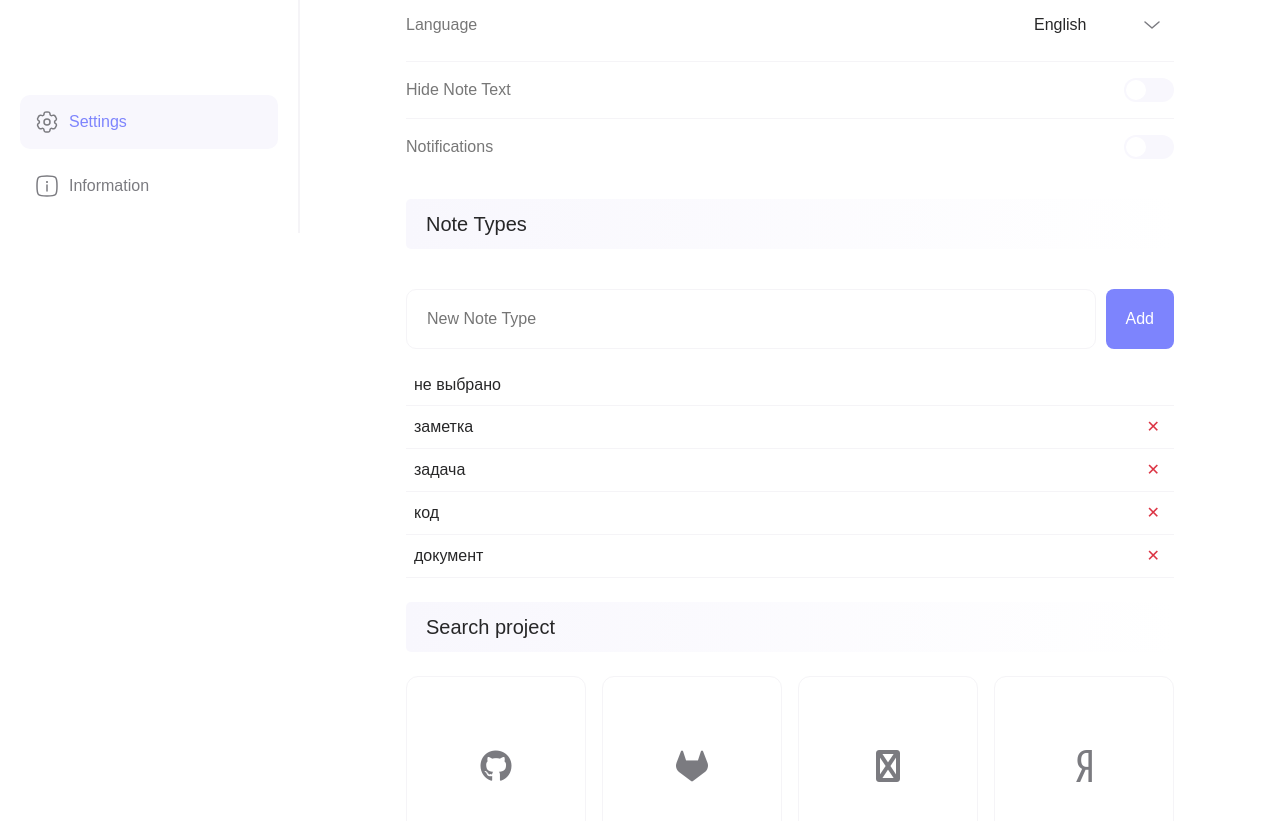
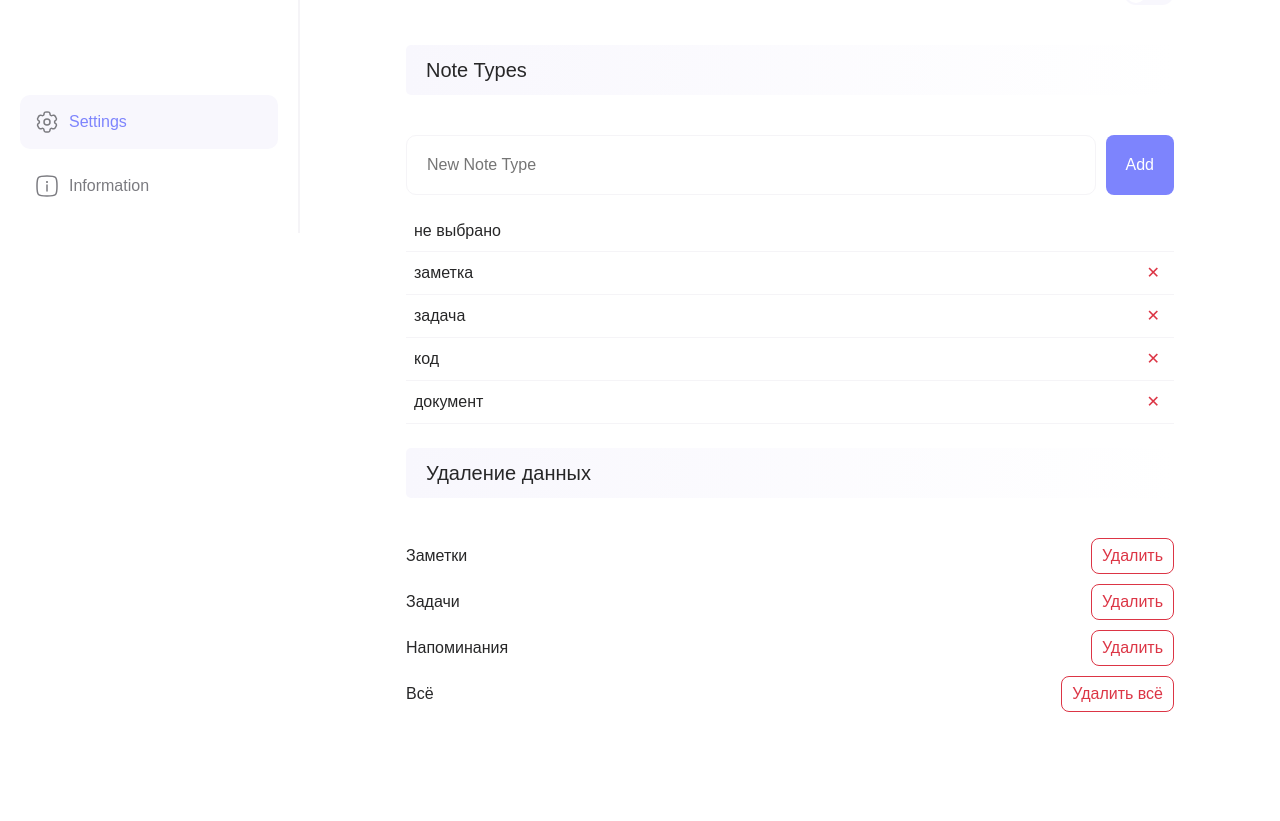
Before and after one commit to NewJ4sus/Once-You, a React (Vite) app: page /settings in a window 1280 px wide. Shown: the part 567-1388 px from the top of the page. After the commit the page ends 1347 px from the top, so only its background shows below. Built offline with nearby package versions, Linux system fonts and the light colour scheme; no server answers; the database is empty; sample sign-in values are in the browser's storage.

Commit message:
update settings

```diff
--- a/src/components/Asides/Menu/Menu.tsx
+++ b/src/components/Asides/Menu/Menu.tsx
@@ -109,7 +109,7 @@ const Menu: React.FC<MenuProps> = ({ namePage }) => {
                         <span>{t('menu.settings')}</span>
                     </Link>
                 </li>
-                <li className={`sidebar-menu-item mobile-hidden${namePage === "Information" ? "active" : ""}`}>
+                <li className={`sidebar-menu-item mobile-hidden ${namePage === "Information" ? "active" : ""}`}>
                     <Link to="/information" onClick={handleMenuItemClick}>
                         <SVG name="info"/>
                         <span>{t('menu.information')}</span>
--- a/src/components/Headers/Headers.tsx
+++ b/src/components/Headers/Headers.tsx
@@ -50,7 +50,7 @@ const Headers: React.FC<HeadersProps> = ({ namePage }) => {
   return (
     <header>
       <div className="header-left">
-        <span className="bold">Once You <kbd className='kdb-version'>v.1.0</kbd></span>
+        <span className="bold">Once You <kbd className='kdb-version'>v.1.0.0</kbd></span>
         <span className="header-left__namePage">
           {namePage}
         </span>
--- /dev/null
+++ b/src/config/userData.ts
@@ -0,0 +1,45 @@
+import { db, auth } from "./firebase"; // путь скорректируйте под ваш проект
+import { collection, getDocs, deleteDoc, doc } from "firebase/firestore";
+
+// Удалить все заметки (и их контент)
+export async function deleteAllNotes() {
+  if (!auth.currentUser) return;
+  const userId = auth.currentUser.uid;
+  const notesSnapshot = await getDocs(collection(db, "notes", userId, "userNotes"));
+  for (const noteDoc of notesSnapshot.docs) {
+    const noteData = noteDoc.data();
+    if (noteData.contentRef) {
+      await deleteDoc(doc(db, "noteContents", noteData.contentRef));
+    }
+    await deleteDoc(doc(db, "notes", userId, "userNotes", noteDoc.id));
+  }
+}
+
+// Удалить все задачи
+export async function deleteAllTasks() {
+  if (!auth.currentUser) return;
+  const userId = auth.currentUser.uid;
+  const tasksSnapshot = await getDocs(collection(db, "tasks", userId, "userTasks"));
+  for (const taskDoc of tasksSnapshot.docs) {
+    await deleteDoc(doc(db, "tasks", userId, "userTasks", taskDoc.id));
+  }
+}
+
+// Удалить все напоминания
+export async function deleteAllReminders() {
+  if (!auth.currentUser) return;
+  const userId = auth.currentUser.uid;
+  const remindersSnapshot = await getDocs(collection(db, "reminders", userId, "userReminders"));
+  for (const reminderDoc of remindersSnapshot.docs) {
+    await deleteDoc(doc(db, "reminders", userId, "userReminders", reminderDoc.id));
+  }
+}
+
+// Удалить всё сразу
+export async function deleteAllUserData() {
+  await Promise.all([
+    deleteAllNotes(),
+    deleteAllTasks(),
+    deleteAllReminders(),
+  ]);
+}
--- a/src/config/userSettings.ts
+++ b/src/config/userSettings.ts
@@ -5,11 +5,9 @@ interface UserSettings {
     firstName: string;
     lastName: string;
     themeColor: 'light' | 'dark';
-    themeType: 'standard' | 'glass';
     background: 'solid' | 'noise' | 'gradient';
     language: string;
     hideNoteText: boolean;
-    notifications: boolean;
     group: 'admin' | 'moderator' | 'user';
 }
 
@@ -17,32 +15,25 @@ const defaultSettings: UserSettings = {
     firstName: '',
     lastName: '',
     themeColor: 'dark',
-    themeType: 'standard',
     background: 'solid',
     language: 'ru',
     hideNoteText: false,
-    notifications: true,
     group: 'user'
 };
 
 export const getUserSettings = async (): Promise<UserSettings> => {
     if (!auth.currentUser) {
-        console.log('getUserSettings: No current user');
         return defaultSettings;
     }
 
     try {
         const userId = auth.currentUser.uid;
-        console.log('getUserSettings: Getting settings for user', userId);
         const settingsRef = doc(db, 'userSettings', userId);
         const settingsDoc = await getDoc(settingsRef);
 
         if (settingsDoc.exists()) {
-            console.log('getUserSettings: Settings exist for user', userId);
             return settingsDoc.data() as UserSettings;
         } else {
-            console.log('getUserSettings: Creating default settings for user', userId);
-            // If settings don't exist, create them with default values
             await setDoc(settingsRef, defaultSettings);
             return defaultSettings;
         }
--- a/src/context/UserSettingsContext.tsx
+++ b/src/context/UserSettingsContext.tsx
@@ -8,11 +8,9 @@ interface UserSettings {
   firstName: string;
   lastName: string;
   themeColor: 'light' | 'dark';
-  themeType: 'standard' | 'glass';
   background: 'solid' | 'noise' | 'gradient';
   language: string;
   hideNoteText: boolean;
-  notifications: boolean;
   typeUser: 'default';
   group: 'admin' | 'moderator' | 'user';
 }
@@ -43,12 +41,10 @@ export const UserSettingsProvider: React.FC<{ children: React.ReactNode }> = ({
             const defaultSettings: UserSettings = {
               firstName: '',
               lastName: '',
-              themeColor: 'light',
-              themeType: 'standard',
+              themeColor: 'dark',
               background: 'solid',
               language: 'ru',
               hideNoteText: false,
-              notifications: true,
               typeUser: 'default',
               group: 'user'
             };
@@ -87,11 +83,9 @@ export const UserSettingsProvider: React.FC<{ children: React.ReactNode }> = ({
       if (userSettings.firstName !== newSettings.firstName) changes.firstName = newSettings.firstName;
       if (userSettings.lastName !== newSettings.lastName) changes.lastName = newSettings.lastName;
       if (userSettings.themeColor !== newSettings.themeColor) changes.themeColor = newSettings.themeColor;
-      if (userSettings.themeType !== newSettings.themeType) changes.themeType = newSettings.themeType;
       if (userSettings.background !== newSettings.background) changes.background = newSettings.background;
       if (userSettings.language !== newSettings.language) changes.language = newSettings.language;
       if (userSettings.hideNoteText !== newSettings.hideNoteText) changes.hideNoteText = newSettings.hideNoteText;
-      if (userSettings.notifications !== newSettings.notifications) changes.notifications = newSettings.notifications;
       if (userSettings.group !== newSettings.group) changes.group = newSettings.group;
     }
 
--- a/src/i18n/translations/en.ts
+++ b/src/i18n/translations/en.ts
@@ -121,6 +121,8 @@ export default {
     standard: 'Standard',
     glass: 'Glass',
     solid: 'Solid',
+
+    basic: 'Basic',
   },
   information: {
     aboutProject: 'About Project',
--- a/src/i18n/translations/ru.ts
+++ b/src/i18n/translations/ru.ts
@@ -123,6 +123,8 @@ export default {
     solid: 'Сплошной',
     noise: 'Шум',
     gradient: 'Градиент',
+
+    basic: 'Основные',
   },
   information: {
     aboutProject: 'О проекте',
--- a/src/pages/Information/components/InformationContent.tsx
+++ b/src/pages/Information/components/InformationContent.tsx
@@ -1,5 +1,6 @@
 import React from 'react';
 import { useTranslation } from '@/i18n/TranslationContext';
+import { Link } from 'react-router-dom';
 
 const InformationContent: React.FC = () => {
   const { t } = useTranslation();
@@ -7,15 +8,15 @@ const InformationContent: React.FC = () => {
   return (
     <main>
       <div className="settings-container">
-      <section className="information-section">
-        <h2>{t('information.aboutProject')}</h2>
+        <section className="settings-section">
+          <h2 className="settings-section-title">{t('information.aboutProject')}</h2>
           <p>
             {t('information.aboutProjectDescription')}
           </p>
         </section>
 
-      <section className="information-section">
-        <h2>{t('information.keyFeatures')}</h2>
+        <section className="settings-section">
+          <h2 className="settings-section-title">{t('information.keyFeatures')}</h2>
           <div className="features-grid">
             <div className="feature-item">
               <h3>{t('information.taskManagement')}</h3>
@@ -32,11 +33,29 @@ const InformationContent: React.FC = () => {
           </div>
         </section>
 
-      <section className="information-section">
-        <h2>{t('information.contact')}</h2>
+        <section className="settings-section">
+          <h2 className="settings-section-title">{t('information.contact')}</h2>
           <p>{t('information.contactDescription')}</p>
           <div className="contact-info">
             <a href="mailto:contact@onceyou.com" className="contact-link">contact@onceyou.com</a>
+          </div>
+        </section>
+
+        <section className="settings-section">
+          <h2 className="settings-section-title">{t('settings.project')}</h2>
+          <div className="settings-social-buttons">
+            <Link to="/settings/social/github" className="settings-social-button">
+              <i className="fa-brands fa-github"></i>
+            </Link>
+            <Link to="/settings/social/gitlab" className="settings-social-button">
+              <i className="fa-brands fa-gitlab"></i>
+            </Link>
+            <Link to="/settings/social/zip" className="settings-social-button">
+              <i className="fa-brands fa-file"></i>
+            </Link>
+            <Link to="/settings/social/yandex_disk" className="settings-social-button">
+              <i className="fa-brands fa-yandex"></i>
+            </Link>
           </div>
         </section>
       </div>
--- a/src/pages/Settings/SettingsPage.css
+++ b/src/pages/Settings/SettingsPage.css
@@ -44,6 +44,7 @@
 
 .input_button_group{
     display: flex;
+    justify-content: space-between;
     align-items: center;
     gap: 10px;
     border: none;
@@ -52,6 +53,22 @@
 .input_button_group .settings-button{
     padding: 0px 20px;
     height: 60px;
+}
+
+.settings-delete-button{
+    background-color: transparent;
+    color: var(--danger-color);
+    border: 1px solid var(--danger-color);
+    padding: 5px 10px;
+    border-radius: 8px;
+    font-size: 1rem;
+    cursor: pointer;
+    transition: background-color 0.2s ease;
+}
+
+.settings-delete-button:hover{
+    background-color: var(--danger-color);
+    color: var(--background-primary);
 }
 
 .settings-label {
--- a/src/pages/Settings/components/SettingsContent.tsx
+++ b/src/pages/Settings/components/SettingsContent.tsx
@@ -1,9 +1,15 @@
 import React, { useState } from 'react';
 import { Dropdown, DropdownProvider } from '@/components/Dropdown/Dropdown';
-import { Link } from 'react-router-dom';
 import { useUserSettings } from '@/context/UserSettingsContext';
 import { useNoteTypes } from '@/context/NoteTypesContext';
 import { useTranslation } from '@/i18n/TranslationContext';
+import {
+  deleteAllNotes,
+  deleteAllTasks,
+  deleteAllReminders,
+  deleteAllUserData
+} from '../../../config/userData';
+import { notify } from '@/components/Notifications/Notification';
 
 interface UserSettings {
   firstName: string;
@@ -20,6 +26,7 @@ const SettingsContent: React.FC = () => {
   const { noteTypes, addNoteType, removeNoteType } = useNoteTypes();
   const { t } = useTranslation();
   const [newNoteType, setNewNoteType] = useState('');
+  const [deleting, setDeleting] = useState<string | null>(null);
 
   const handleSettingChange = async (key: keyof UserSettings, value: UserSettings[keyof UserSettings]) => {
     await updateSetting(key, value);
@@ -34,6 +41,31 @@ const SettingsContent: React.FC = () => {
       await addNoteType(newNoteType.trim());
       setNewNoteType('');
     }
+  };
+
+  const handleDeleteNotes = async () => {
+    setDeleting('notes');
+    await deleteAllNotes();
+    setDeleting(null);
+    notify.success('Все заметки удалены!');
+  };
+  const handleDeleteTasks = async () => {
+    setDeleting('tasks');
+    await deleteAllTasks();
+    setDeleting(null);
+    notify.success('Все задачи удалены!');
+  };
+  const handleDeleteReminders = async () => {
+    setDeleting('reminders');
+    await deleteAllReminders();
+    setDeleting(null);
+    notify.success('Все напоминания удалены!');
+  };
+  const handleDeleteAll = async () => {
+    setDeleting('all');
+    await deleteAllUserData();
+    setDeleting(null);
+    notify.success('Все данные пользователя удалены!');
   };
 
   return (
@@ -60,7 +92,7 @@ const SettingsContent: React.FC = () => {
             </div>
           </div>
           <div className="settings-section">
-            <h2 className="settings-section-title">{t('settings.appearance')}</h2>
+            <h2 className="settings-section-title">{t('settings.basic')}</h2>
 
             <div className="settings-group">
               <label className="settings-label">{t('settings.themeColor')}</label>
@@ -87,51 +119,6 @@ const SettingsContent: React.FC = () => {
                 </Dropdown>
             </div>
 
-            {/* <div className="settings-group">
-                <label className="settings-label">{t('settings.themeType')}</label>
-
-                  <Dropdown
-                      id="theme-type"
-                      buttonContent={<span>{t(`settings.${userSettings?.themeType}`)}</span>}
-                      buttonClassName="min-w-150"
-                      key={userSettings?.themeType}
-                  >
-                      <ul className="dropdown-menu-list">
-                          <li className="dropdown-menu-item">
-                              <a href="#" onClick={() => handleSettingChange('themeType', 'standard')}>{t('settings.standard')}</a>
-                          </li>
-                          <li className="dropdown-menu-item">
-                              <a href="#" onClick={() => handleSettingChange('themeType', 'glass')}>{t('settings.glass')}</a>
-                          </li>
-                      </ul>
-                  </Dropdown>
-            </div> */}
-
-            {/* <div className="settings-group">
-              <label className="settings-label">{t('settings.background')}</label>
-                <Dropdown
-                  id="background"
-                  buttonContent={<span>{t(`settings.${userSettings?.background}`)}</span>}
-                  buttonClassName="min-w-150"
-                  key={userSettings?.background}
-                >
-                  <ul className="dropdown-menu-list">
-                    <li className="dropdown-menu-item">
-                      <a href="#" onClick={() => handleSettingChange('background', 'solid')}>{t('settings.solid')}</a>
-                    </li>
-                    <li className="dropdown-menu-item">
-                      <a href="#" onClick={() => handleSettingChange('background', 'noise')}>{t('settings.noise')}</a>
-                    </li>
-                    <li className="dropdown-menu-item">
-                      <a href="#" onClick={() => handleSettingChange('background', 'gradient')}>{t('settings.gradient')}</a>
-                    </li>
-                  </ul>
-                </Dropdown>
-            </div> */}
-          </div>
-
-          <div className="settings-section">
-            <h2 className="settings-section-title">{t('settings.preferences')}</h2>
             <div className="settings-group">
               <label className="settings-label">{t('settings.language')}</label>
 
@@ -160,18 +147,6 @@ const SettingsContent: React.FC = () => {
                   type="checkbox"
                   checked={userSettings?.hideNoteText}
                   onChange={(e) => handleSettingChange('hideNoteText', e.target.checked)}
-                />
-                <span className="toggle-slider"></span>
-              </label>
-            </div>
-
-            <div className="settings-group">
-              <label className="settings-label">{t('settings.notifications')}</label>
-              <label className="toggle-switch">
-                <input
-                  type="checkbox"
-                  checked={userSettings?.notifications}
-                  onChange={(e) => handleSettingChange('notifications', e.target.checked)}
                 />
                 <span className="toggle-slider"></span>
               </label>
@@ -227,22 +202,51 @@ const SettingsContent: React.FC = () => {
           </div>
 
           <div className="settings-section">
-            <h2 className="settings-section-title">{t('settings.project')}</h2>
-            <div className="settings-social-buttons">
-              <Link to="/settings/social/github" className="settings-social-button">
-                <i className="fa-brands fa-github"></i>
-              </Link>
-              <Link to="/settings/social/gitlab" className="settings-social-button">
-                <i className="fa-brands fa-gitlab"></i>
-              </Link>
-              <Link to="/settings/social/zip" className="settings-social-button">
-                <i className="fa-brands fa-file"></i>
-              </Link>
-              <Link to="/settings/social/yandex_disk" className="settings-social-button">
-                <i className="fa-brands fa-yandex"></i>
-              </Link>
+            <h2 className="settings-section-title">Удаление данных</h2>
+            <div className="settings-group" style={{ display: 'flex', flexDirection: 'column', gap: 10 }}>
+              <div className="input_button_group w-100">
+                <span>Заметки</span>
+                  <button
+                    className="settings-delete-button"
+                    onClick={handleDeleteNotes}
+                    disabled={deleting !== null}
+                >
+                  {deleting === 'notes' ? 'Удаление...' : 'Удалить'}
+                </button>
+              </div>
+              <div className="input_button_group w-100">
+                <span>Задачи</span>
+                <button
+                  className="settings-delete-button"
+                  onClick={handleDeleteTasks}
+                disabled={deleting !== null}
+              >
+                  {deleting === 'tasks' ? 'Удаление...' : 'Удалить'}
+                </button>
+              </div>
+              <div className="input_button_group w-100">
+                <span>Напоминания</span>
+                <button
+                  className="settings-delete-button"
+                  onClick={handleDeleteReminders}
+                  disabled={deleting !== null}
+                >
+                  {deleting === 'reminders' ? 'Удаление...' : 'Удалить'}
+                </button>
+              </div>
+              <div className="input_button_group w-100">
+                <span>Всё</span>
+                <button
+                  className="settings-delete-button"
+                onClick={handleDeleteAll}
+                disabled={deleting !== null}
+              >
+                  {deleting === 'all' ? 'Удаление...' : 'Удалить всё'}
+                </button>
+              </div>
             </div>
           </div>
+
         </div>
       </main>
     </DropdownProvider>
```
Also changed, not shown: src/utils/sound.ts (deleted, +0 -42 lines). Lines whose indentation alone changed are shown as unchanged.
